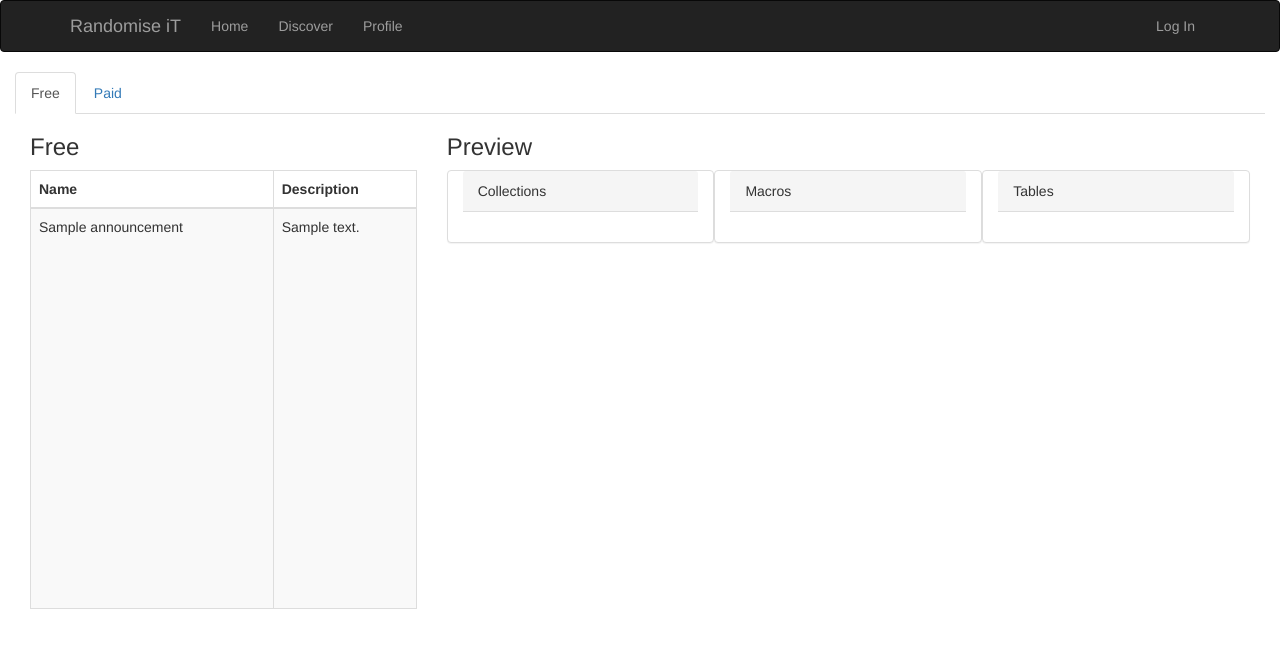
After one commit to ukblumf/randomise-it, a Flask app: page /discover in a window 1280 px wide. The commit adds this page. Shown: the top 648 px of the page. Run offline with Flask 2, Linux system fonts and the light colour scheme; tables that the repository leaves empty hold one stand-in row (values such as "Sample post"); parts of the project's set-up code (start-up, migrations or seed data) failed here and were passed over; some libraries are stand-ins or nearby versions.

Commit message:
Initial discover screen started. Free content is displayed, can be previewed at for contents.

```diff
--- a/app/main/views.py
+++ b/app/main/views.py
@@ -753,29 +753,38 @@ def edit_market_product(id):
                            collections=collection_list, tags=tags)
 
 
-@main.route('/marketplace', methods=['GET'])
-def view_marketplace():
+@main.route('/discover', methods=['GET'])
+def discover():
+    free_products = PublicAnnouncements.query.order_by(PublicAnnouncements.timestamp.desc()).limit(100);
     latest_marketproducts = MarketPlace.query.order_by(MarketPlace.timestamp.desc()).limit(50)
     popular_marketproducts = MarketPlace.query.order_by(MarketPlace.count.desc()).limit(50)
-
     all_categories = current_app.config['CATEGORIES'][:]
-
     market_categories = [pc[0] for pc in db.session.query(MarketCategory.category_id).distinct()]
-
     used_categories = [cat for cat in all_categories if cat[0] in market_categories]
 
-    return render_template('view_marketplace.html',
+    return render_template('discover.html',
                            all_categories=all_categories,
                            used_categories=used_categories,
                            latest_marketproducts=latest_marketproducts,
-                           popular_marketproducts=popular_marketproducts)
+                           popular_marketproducts=popular_marketproducts,
+                           free_products=free_products)
+
+
+@main.route('/public-content/<string:public_id>', methods=['GET'])
+def get_public_content(public_id):
+    public_id = public_id[5:]
+    public_collections = PublicCollection.query.with_entities(PublicCollection.id).filter_by(announcement_id=public_id)
+    public_macros = PublicMacros.query.with_entities(PublicMacros.id).filter_by(announcement_id=public_id)
+    public_tables = PublicRandomTable.query.with_entities(PublicRandomTable.id).filter_by(announcement_id=public_id)
+    results = {"collections": [i[0] for i in public_collections], "macros": [i[0] for i in public_macros],
+               "tables": [i[0] for i in public_tables]}
+    return results
 
 
 @main.route('/id-check/<string:type>/<string:id>', methods=['GET'])
 @login_required
 def id_exists(type, id):
     check = "0"
-
     if type == 'table':
         check = db.session.query(RandomTable.id).filter_by(id=id).scalar() is not None
     elif type == 'macro':
--- a/app/templates/_macros.html
+++ b/app/templates/_macros.html
@@ -1,11 +1,7 @@
 {% macro pagination_widget(pagination, endpoint, fragment='') %}
     <ul class="pagination">
         <li{% if not pagination.has_prev %} class="disabled"{% endif %}>
-            <a href="
-
-
-
-                    {% if pagination.has_prev %}{{ url_for(endpoint, page=pagination.prev_num, **kwargs) }}{{ fragment }}{% else %}#{% endif %}">
+            <a href="{% if pagination.has_prev %}{{ url_for(endpoint, page=pagination.prev_num, **kwargs) }}{{ fragment }}{% else %}#{% endif %}">
                 &laquo;
             </a>
         </li>
--- a/app/templates/base.html
+++ b/app/templates/base.html
@@ -62,7 +62,7 @@
                             </ul>
                         </li>
                     {% endif %}
-                    <li><a href="{{ url_for('main.view_marketplace') }}">Discover</a></li>
+                    <li><a href="{{ url_for('main.discover') }}">Discover</a></li>
                     <li><a href="{{ url_for('main.user', username=current_user.username) }}">Profile</a></li>
                 </ul>
                 <ul class="nav navbar-nav navbar-right">
--- /dev/null
+++ b/app/templates/discover.html
@@ -0,0 +1,128 @@
+{% extends "base.html" %}
+{% import "_macros.html" as macros %}
+
+{% block title %}Randomise iT- View Marketplace{% endblock %}
+
+{% block page_content %}
+    <ul class="nav nav-tabs">
+        <li class="active"><a data-toggle="tab" href="#free">Free</a></li>
+        <li><a data-toggle="tab" href="#paid">Paid</a></li>
+    </ul>
+    <div class="tab-content">
+        <div id="free" class="tab-pane fade in active">
+            <div class="col-md-4">
+                <h3>Free</h3>
+                <table class="table table-striped table-bordered table-hover">
+                    <thead>
+                    <tr>
+                        <th>Name</th>
+                        <th>Description</th>
+                    </tr>
+                    </thead>
+                    <tbody id="freeList" style="height: 400px">
+                    {% for p in free_products %}
+                        <tr id="free.{{ p.id }}">
+                            <td><span role="button">{{ p.title }}</span></td>
+                            <td><span role="button">{{ p.description }}</span></td>
+                        </tr>
+                    {% endfor %}
+                    </tbody>
+                </table>
+            </div>
+            <div class="col-md-8">
+                <h3>Preview</h3>
+                <div class="col-md-4 panel panel-default">
+                    <div class="panel-heading">Collections</div>
+                    <div class="panel-body" id="preview-panel-collections">
+                    </div>
+                </div>
+                <div class="col-md-4 panel panel-default">
+                    <div class="panel-heading">Macros</div>
+                    <div class="panel-body" id="preview-panel-macros">
+                    </div>
+                </div>
+                <div class="col-md-4 panel panel-default">
+                    <div class="panel-heading">Tables</div>
+                    <div class="panel-body" id="preview-panel-tables">
+                    </div>
+                </div>
+            </div>
+        </div>
+        <div id="paid" class="tab-pane fade">
+            <h3>Paid for</h3>
+            <div class="container-fluid">
+                <div class="row">
+                    <div class="col-md-4">
+                        <h3>Categories</h3>
+                        <div style="height: 500px; overflow-y: scroll;">
+                            <ul class="list-group" id="categoryList">
+                                {% for category in used_categories %}
+                                    <li class="list-group-item">
+                                        <button onclick="selectCategory('{{ category[0] }}');">{{ category[1] }}</button>
+                                    </li>
+                                {% endfor %}
+                            </ul>
+                        </div>
+                    </div>
+                    <div class="col-md-4">
+                        <h3>Latest</h3>
+                        <div style="height: 500px; overflow-y: scroll;">
+                            <ul class="list-group" id="latestProducts">
+                                {% for mp in latest_marketproducts %}
+                                    <li class="list-group-item">
+                                        <button onclick="alert('{{ mp.id }}');">{{ mp.name }}</button>
+                                    </li>
+                                {% endfor %}
+                            </ul>
+                        </div>
+                    </div>
+                    <div class="col-md-4">
+                        <h3>Most Popular</h3>
+                        <div style="height: 500px; overflow-y: scroll;">
+                            <ul class="list-group" id="popularProducts">
+                                {% for mp in popular_marketproducts %}
+                                    <li class="list-group-item">
+                                        <button onclick="alert('{{ mp.id }}');">{{ mp.name }}</button>
+                                    </li>
+                                {% endfor %}
+                            </ul>
+                        </div>
+                    </div>
+                </div>
+            </div>
+        </div>
+    </div>
+
+{% endblock %}
+{% block scripts %}
+    {{ super() }}
+    <script>
+        function selectCategory(catId) {
+            // TODO rebuild this functionality with jquery
+        }
+        $(document).ready(function () {
+            $("#freeList tr").click(function() {
+                const url = "{{ url_for('.get_public_content', public_id='') }}" + $(this).attr("id");
+                $.ajax({
+                    url: url, success: function (result) {
+                        let colls = '';
+                        for (c in result.collections){
+                            colls += result.collections[c] + '<br/>';
+                        }
+                        let macs = '';
+                        for (m in result.macros){
+                            macs += result.macros[m] + '<br/>';
+                        }
+                        let tabs = '';
+                        for (t in result.tables){
+                            tabs += result.tables[t] + '<br/>';
+                        }
+                        $("#preview-panel-collections").html(colls);
+                        $("#preview-panel-macros").html(macs);
+                        $("#preview-panel-tables").html(tabs);
+                    }
+                });
+            });
+        });
+    </script>
+{% endblock %}
```
Also changed, not shown: app/templates/view_marketplace.html (deleted, +0 -84 lines).
